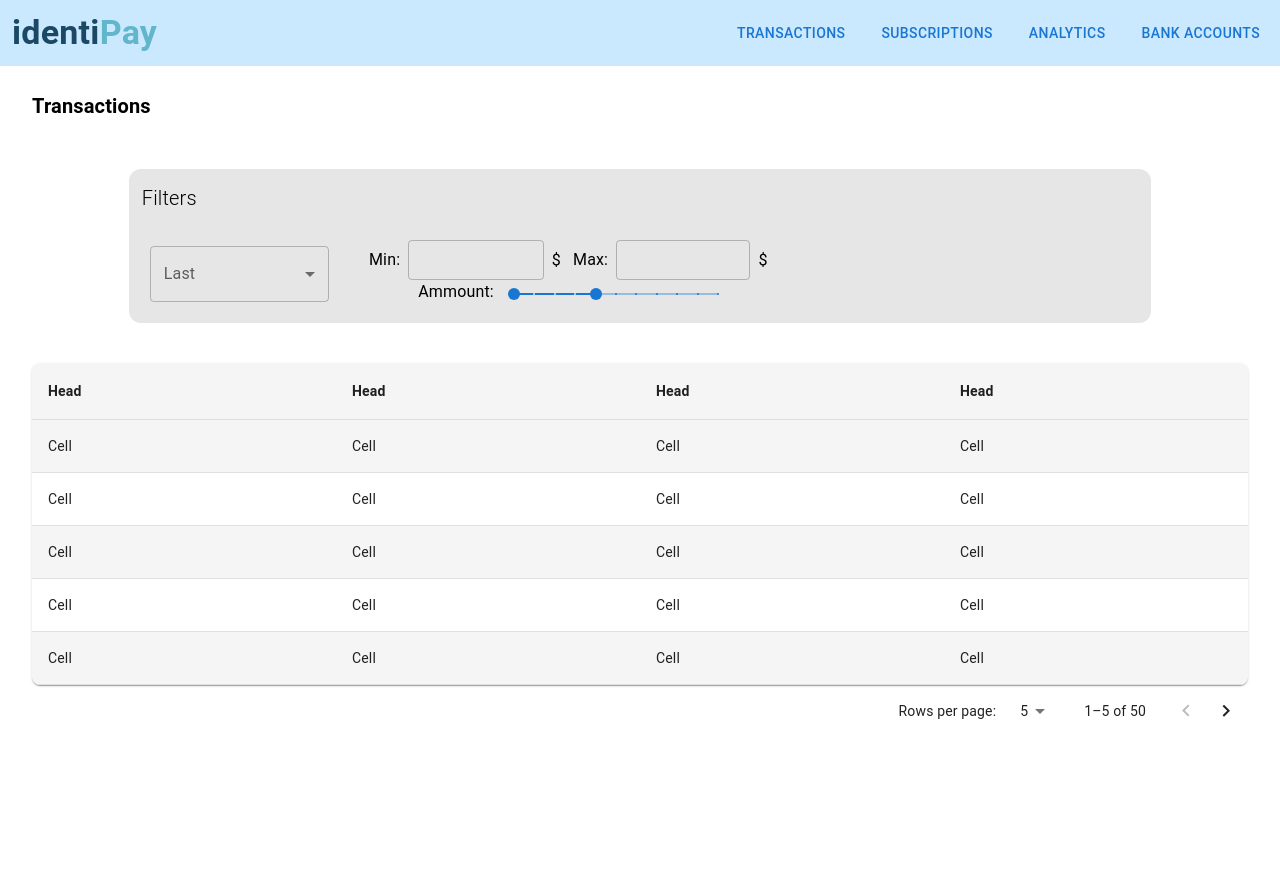
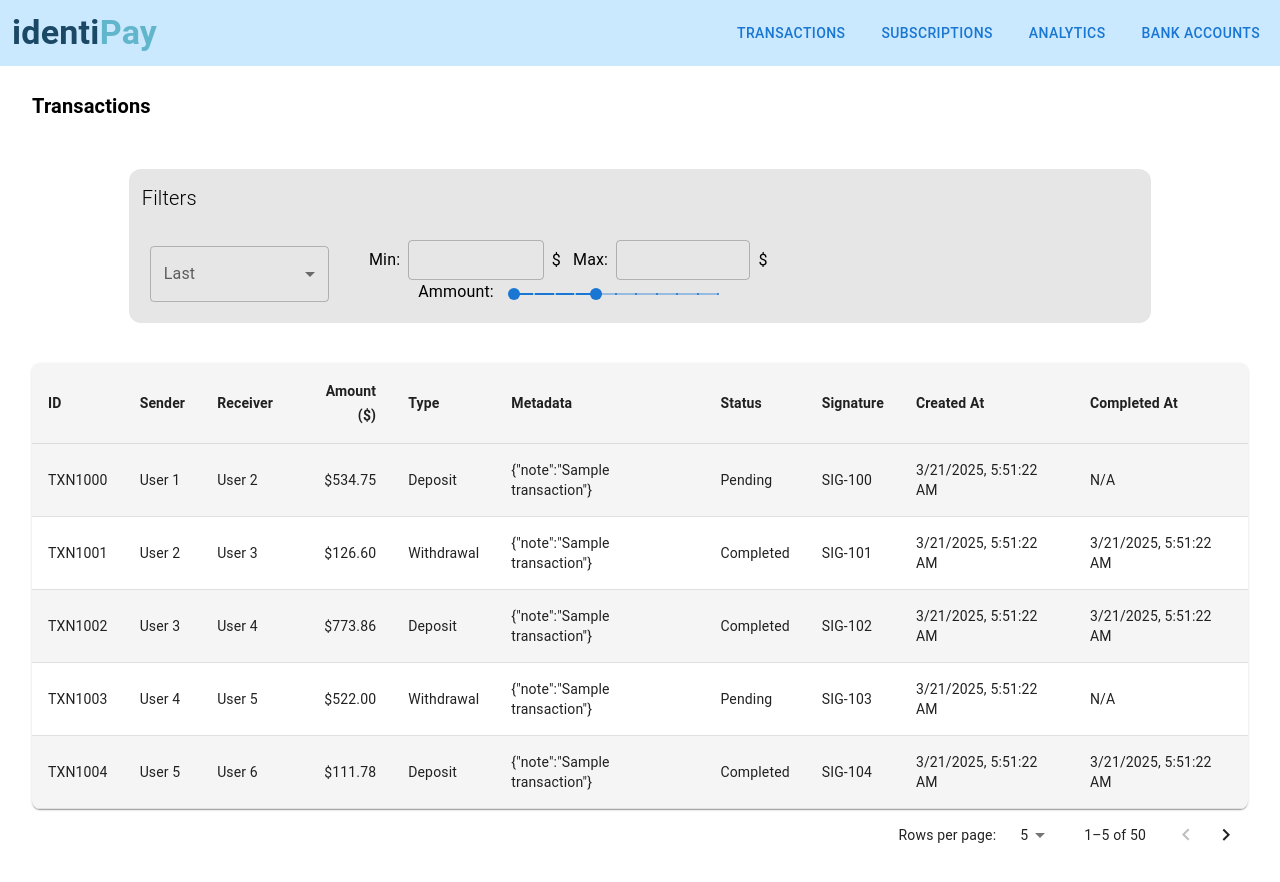
Before and after one commit to krsultov/ctrl-alt-defeat-ht11, a Next.js app in the folder frontend/: page /Transactions in a window 1280 px wide. Shown: the top 882 px of the page. Before the commit the page ends 800 px from the top, so only its background shows below. Built offline with nearby package versions, Linux system fonts and the light colour scheme.

Commit message:
transactions data

```diff
--- a/frontend/src/app/Transactions/page.tsx
+++ b/frontend/src/app/Transactions/page.tsx
@@ -1,6 +1,6 @@
 "use client"
 
-import React, { useState } from "react"
+import React, { useState, useEffect } from "react"
 import {
     Table,
     TableBody,
@@ -10,11 +10,13 @@ import {
     TableRow,
     Paper,
     Typography,
-    TablePagination
+    TablePagination,
+    CircularProgress
 } from "@mui/material"
 import { styled } from "@mui/material/styles"
 import Filter from "../(components)/Filter"
 
+// Styled components
 const StyledTableCell = styled(TableCell)(({ theme }) => ({
     fontWeight: "bold",
     backgroundColor: "#f5f5f5",
@@ -27,23 +29,52 @@ const StyledTableRow = styled(TableRow)(({ theme }) => ({
     "&:hover": { backgroundColor: "#f0f0f0" }
 }))
 
-const transactions = Array.from({ length: 50 }, (_, i) => ({
-    id: `TXN100${i + 1}`,
-    column1: "Cell",
-    column2: "Cell",
-    column3: "Cell",
-    column4: "Cell"
+// Transaction type for TypeScript
+interface Transaction {
+    id: string
+    sender: string
+    receiver: string
+    amount: number
+    type: string
+    metadata: Record<string, any>
+    status: string
+    signature: string
+    createdAt: string
+    completedAt: string | null
+}
+
+// Dummy Transactions Data
+const generateDummyTransactions = (count: number): Transaction[] => {
+    return Array.from({ length: count }, (_, i) => ({
+        id: `TXN${1000 + i}`,
+        sender: `User ${i + 1}`,
+        receiver: `User ${i + 2}`,
+        amount: parseFloat((Math.random() * 1000).toFixed(2)),
+        type: i % 2 === 0 ? "Deposit" : "Withdrawal",
+        metadata: { note: "Sample transaction" },
+        status: i % 3 === 0 ? "Pending" : "Completed",
+        signature: `SIG-${i + 100}`,
+        createdAt: new Date().toISOString(),
+        completedAt: i % 3 === 0 ? null : new Date().toISOString()
     }))
+}
 
 export default function Transactions() {
+    const [transactions, setTransactions] = useState<Transaction[]>([])
+    const [loading, setLoading] = useState(true)
     const [page, setPage] = useState(0)
     const [rowsPerPage, setRowsPerPage] = useState(5)
 
-    const handleChangePage = (event, newPage) => {
-        setPage(newPage)
-    }
+    // Simulate data fetching
+    useEffect(() => {
+        setTimeout(() => {
+            setTransactions(generateDummyTransactions(50)) // Generate 50 dummy transactions
+            setLoading(false)
+        }, 1000) // Simulate a 1-second API delay
+    }, [])
 
-    const handleChangeRowsPerPage = (event) => {
+    const handleChangePage = (_event: unknown, newPage: number) => setPage(newPage)
+    const handleChangeRowsPerPage = (event: React.ChangeEvent<HTMLInputElement>) => {
         setRowsPerPage(parseInt(event.target.value, 10))
         setPage(0)
     }
@@ -57,26 +88,46 @@ export default function Transactions() {
             </Typography>
 
             <div className="p-10">
-                <Filter/>
+                <Filter />
             </div>
 
+            {loading ? (
+                <div className="flex justify-center items-center py-10">
+                    <CircularProgress />
+                </div>
+            ) : (
+                <>
                     <TableContainer component={Paper} sx={{ width: "100%", borderRadius: 2, overflow: "hidden" }}>
                         <Table sx={{ minWidth: "100%" }} aria-label="customized table">
                             <TableHead>
                                 <TableRow>
-                            <StyledTableCell>Head</StyledTableCell>
-                            <StyledTableCell align="left">Head</StyledTableCell>
-                            <StyledTableCell align="left">Head</StyledTableCell>
-                            <StyledTableCell align="left">Head</StyledTableCell>
+                                    <StyledTableCell>ID</StyledTableCell>
+                                    <StyledTableCell>Sender</StyledTableCell>
+                                    <StyledTableCell>Receiver</StyledTableCell>
+                                    <StyledTableCell align="right">Amount ($)</StyledTableCell>
+                                    <StyledTableCell>Type</StyledTableCell>
+                                    <StyledTableCell>Metadata</StyledTableCell>
+                                    <StyledTableCell>Status</StyledTableCell>
+                                    <StyledTableCell>Signature</StyledTableCell>
+                                    <StyledTableCell>Created At</StyledTableCell>
+                                    <StyledTableCell>Completed At</StyledTableCell>
                                 </TableRow>
                             </TableHead>
                             <TableBody>
                                 {paginatedTransactions.map((tx) => (
                                     <StyledTableRow key={tx.id}>
-                                <TableCell>{tx.column1}</TableCell>
-                                <TableCell>{tx.column2}</TableCell>
-                                <TableCell>{tx.column3}</TableCell>
-                                <TableCell>{tx.column4}</TableCell>
+                                        <TableCell>{tx.id}</TableCell>
+                                        <TableCell>{tx.sender}</TableCell>
+                                        <TableCell>{tx.receiver}</TableCell>
+                                        <TableCell align="right">${tx.amount.toFixed(2)}</TableCell>
+                                        <TableCell>{tx.type}</TableCell>
+                                        <TableCell>{JSON.stringify(tx.metadata)}</TableCell>
+                                        <TableCell>{tx.status}</TableCell>
+                                        <TableCell>{tx.signature}</TableCell>
+                                        <TableCell>{new Date(tx.createdAt).toLocaleString()}</TableCell>
+                                        <TableCell>
+                                            {tx.completedAt ? new Date(tx.completedAt).toLocaleString() : "N/A"}
+                                        </TableCell>
                                     </StyledTableRow>
                                 ))}
                             </TableBody>
@@ -92,6 +143,8 @@ export default function Transactions() {
                         onPageChange={handleChangePage}
                         onRowsPerPageChange={handleChangeRowsPerPage}
                     />
+                </>
+            )}
         </div>
     )
 }
```
Lines whose indentation alone changed are shown as unchanged.
